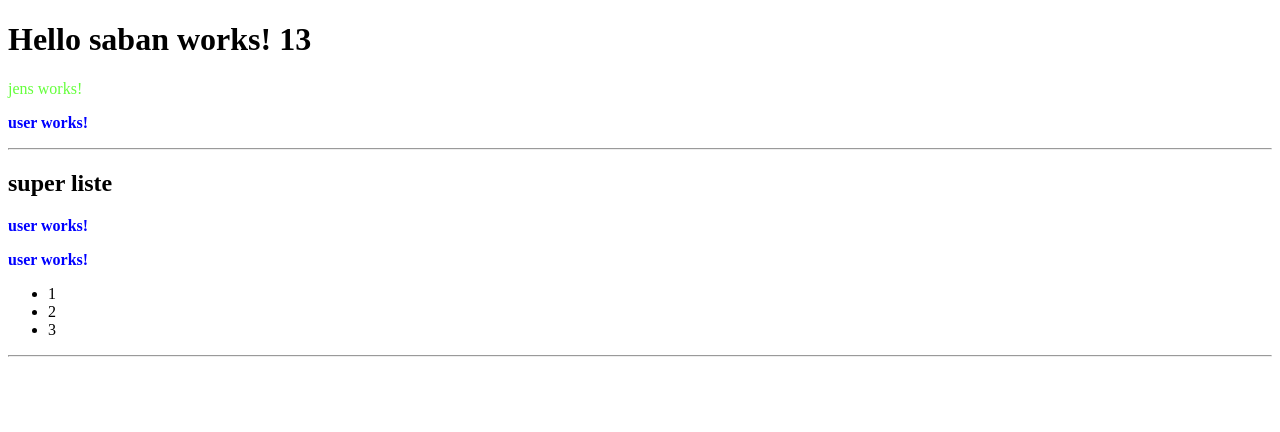
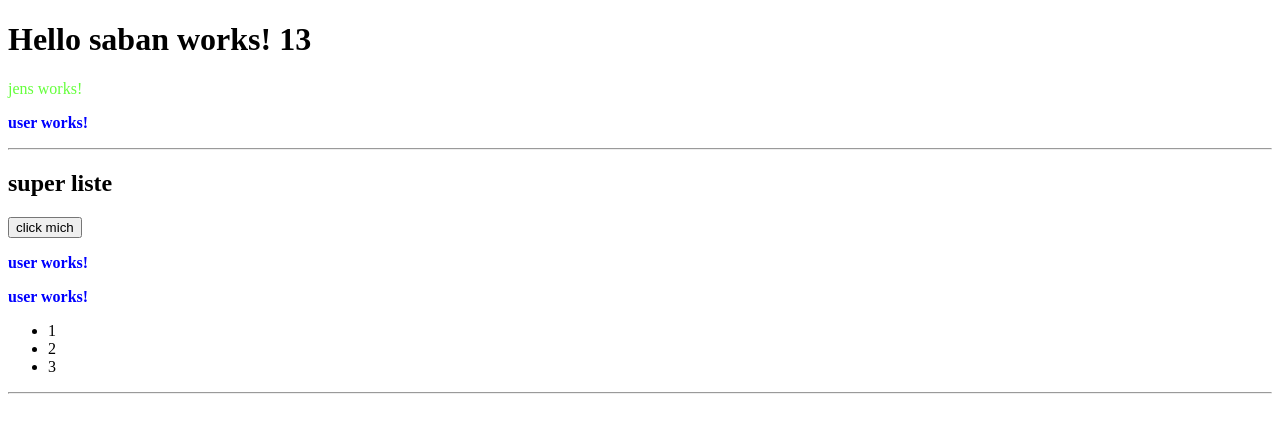
Before and after one commit to netTrek/ng2-training, an Angular app: page / in a window 1280 px wide. Shown: the top 432 px of the page. Built offline with nearby package versions, Linux system fonts and the light colour scheme.

Commit message:
firts event

```diff
--- a/src/app/common-ui/list/list.component.html
+++ b/src/app/common-ui/list/list.component.html
@@ -1,5 +1,7 @@
 <hr>
 <h2 #userHeader>super liste</h2>
+
+<button (click)="onBtnClick( $event )">click mich</button>
 
 <app-user></app-user>
 <app-user></app-user>
--- a/src/app/common-ui/list/list.component.ts
+++ b/src/app/common-ui/list/list.component.ts
@@ -32,6 +32,10 @@ export class ListComponent implements OnInit, AfterViewInit, AfterContentInit, O
 
   constructor() { }
 
+  onBtnClick ( evt: MouseEvent ) {
+    console.log ( 'btn clicked', evt );
+  }
+
   ngOnInit() {
     // console.log ( this.users, this.seb );
   }
@@ -50,6 +54,7 @@ export class ListComponent implements OnInit, AfterViewInit, AfterContentInit, O
   }
 
   private addListenerToH2 () {
+
     this.clickHandler = () => {
       console.log( 'h2 clicked ');
     };
```
